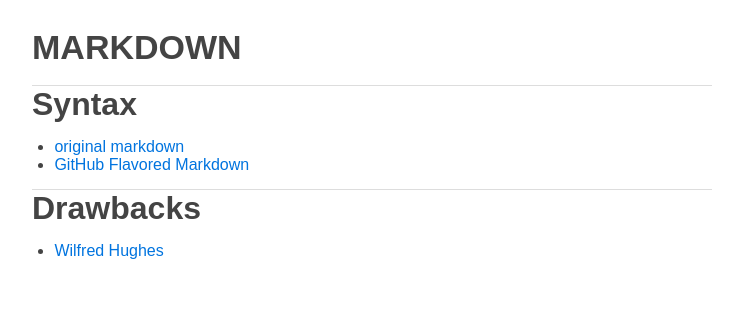
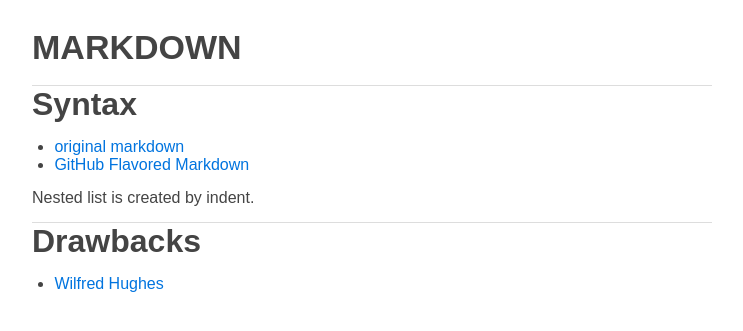
Before and after one commit to jintonic/jintonic.github.io, a Jekyll site: the page built from cs/markdown/index.md, in a window 1280 px wide. Shown: the top 331 px of the page, without its empty margins (268-1011 px from the left). Built offline with Jekyll 4.4.1, drawn with Linux system fonts in a browser that asks for light colours; comment, search, counter and statistics services are not loaded.

Commit message:
added indent list

```diff
--- a/cs/markdown/index.md
+++ b/cs/markdown/index.md
@@ -9,6 +9,8 @@ Syntax
 - [original markdown](http://daringfireball.net/projects/markdown/syntax)
 - [GitHub Flavored Markdown](https://help.github.com/articles/github-flavored-markdown)
 
+Nested list is created by indent.
+
 Drawbacks
 =========
 
```
